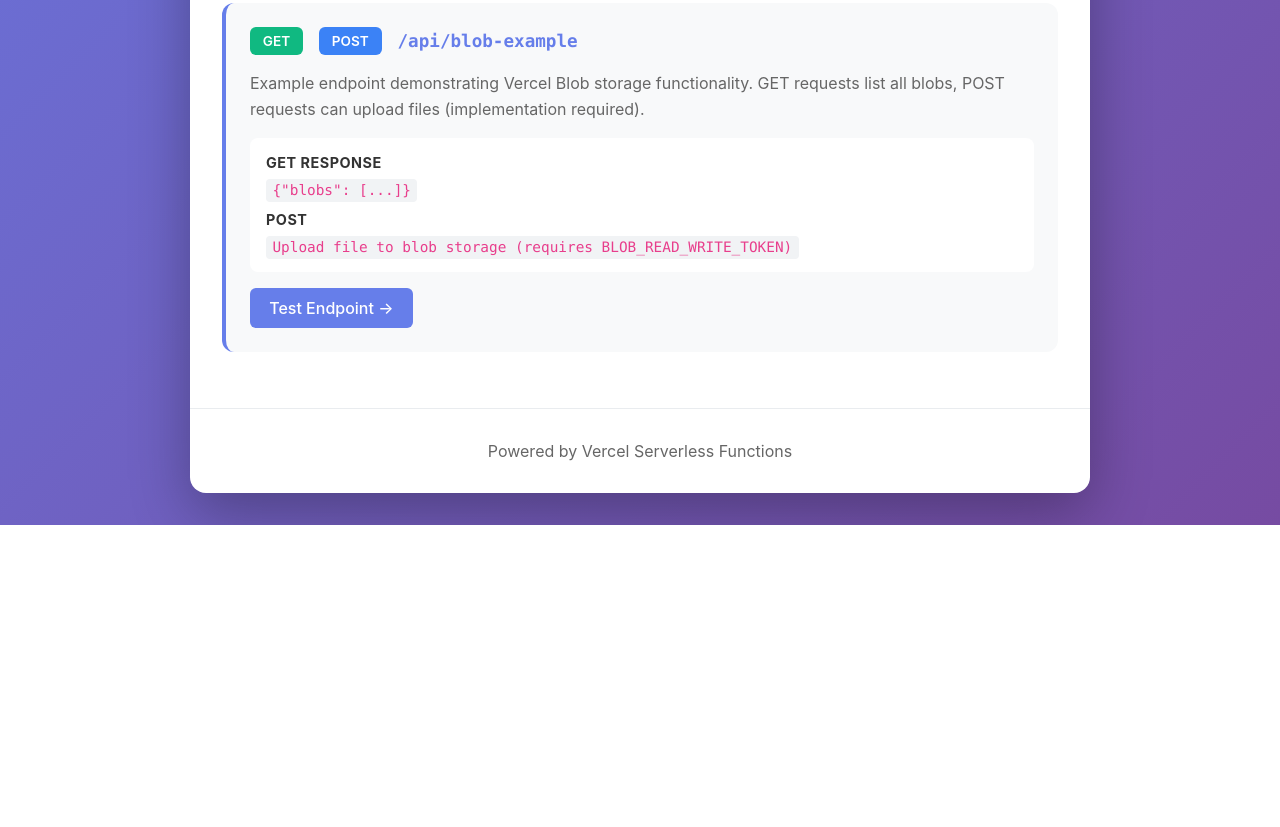
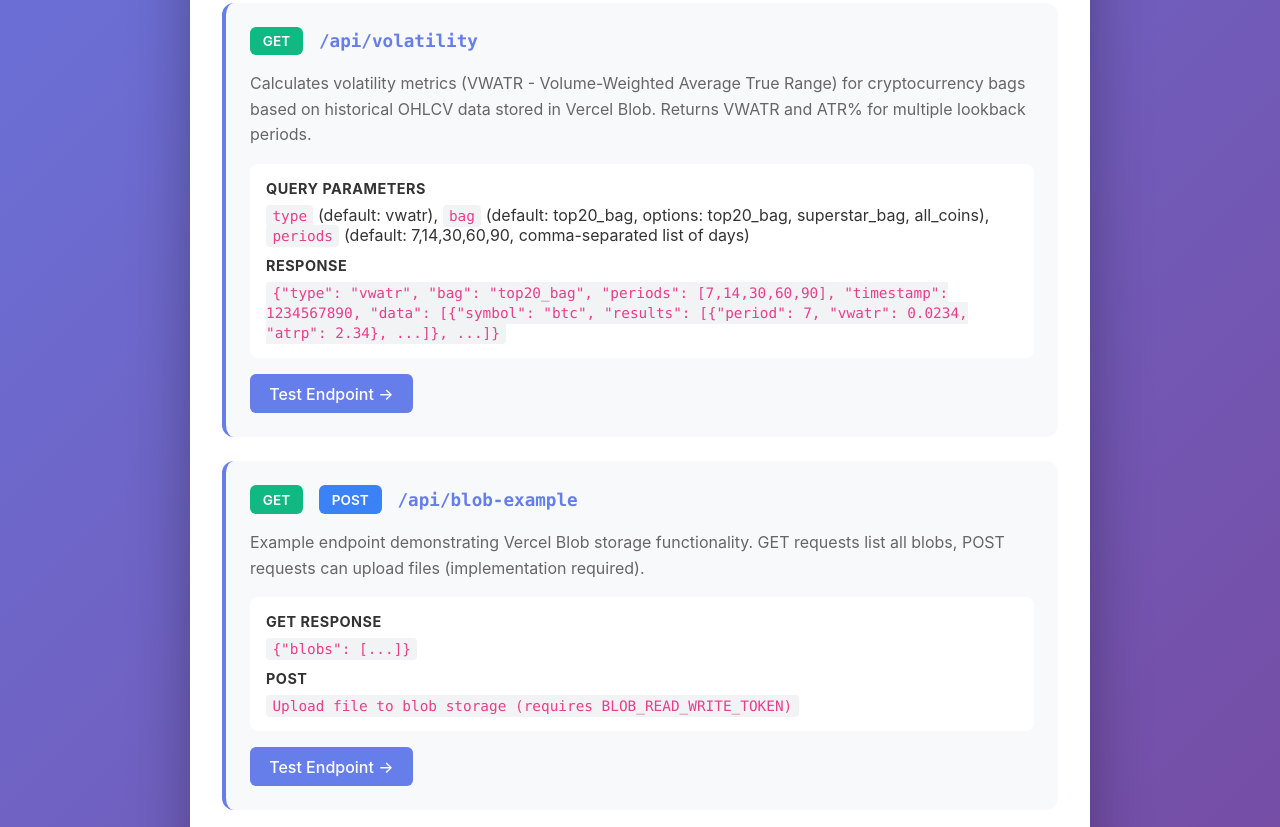
Before and after one commit to afshinator/cryptoProxy, a website: page public/index.html in a window 1280 px wide. Shown: the part 913-1740 px from the top of the page. Before the commit the page ends 1438 px from the top, so only its background shows below. Drawn offline with Linux system fonts and the light colour scheme.

Commit message:
Update index page

```diff
--- a/public/index.html
+++ b/public/index.html
@@ -220,6 +220,23 @@
       <div class="endpoint">
         <div class="endpoint-header">
           <span class="method get">GET</span>
+          <span class="path">/api/volatility</span>
+        </div>
+        <div class="description">
+          Calculates volatility metrics (VWATR - Volume-Weighted Average True Range) for cryptocurrency bags based on historical OHLCV data stored in Vercel Blob. Returns VWATR and ATR% for multiple lookback periods.
+        </div>
+        <div class="details">
+          <h4>Query Parameters</h4>
+          <code>type</code> (default: vwatr), <code>bag</code> (default: top20_bag, options: top20_bag, superstar_bag, all_coins), <code>periods</code> (default: 7,14,30,60,90, comma-separated list of days)
+          <h4 style="margin-top: 0.75rem;">Response</h4>
+          <code>{"type": "vwatr", "bag": "top20_bag", "periods": [7,14,30,60,90], "timestamp": 1234567890, "data": [{"symbol": "btc", "results": [{"period": 7, "vwatr": 0.0234, "atrp": 2.34}, ...]}, ...]}</code>
+        </div>
+        <a href="/api/volatility?bag=top20_bag&periods=7,30,90" class="test-link" target="_blank">Test Endpoint →</a>
+      </div>
+
+      <div class="endpoint">
+        <div class="endpoint-header">
+          <span class="method get">GET</span>
           <span class="method post">POST</span>
           <span class="path">/api/blob-example</span>
         </div>
```
